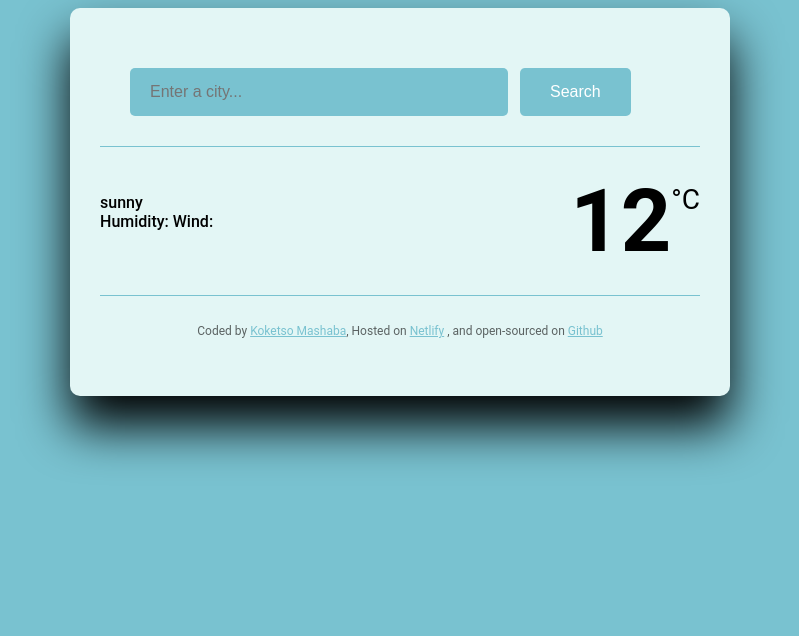
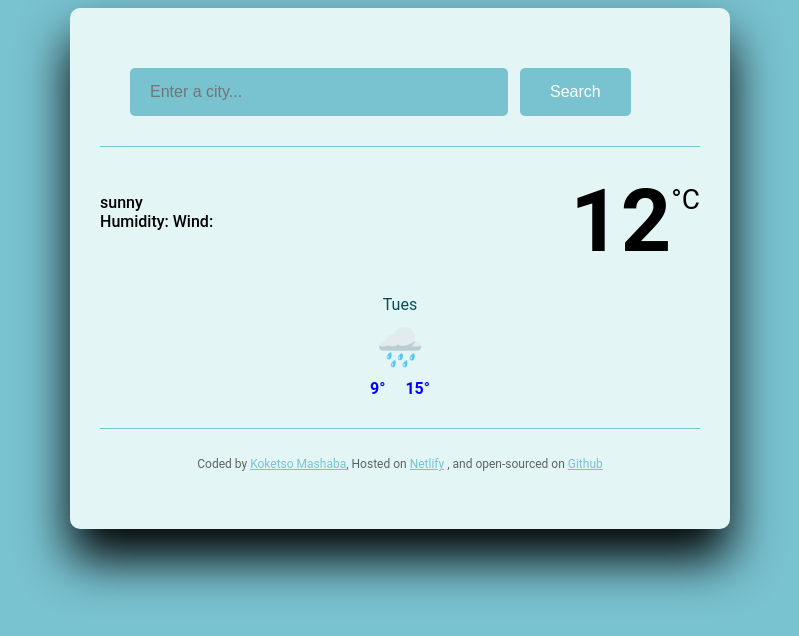
Before and after one commit to Itskoketso/KoketsoWeatherApp, a plain HTML site: page index.html in a window 1280 px wide. Shown: the whole page, without its empty margins (240-1039 px from the left). Drawn offline with nearby package versions, Linux system fonts and the light colour scheme.

Commit message:
Created forecast section in html and css.

```diff
--- a/index.html
+++ b/index.html
@@ -45,6 +45,16 @@
             <div class="weather-app-temp-unit">°C</div>
           </div>
         </div>
+        <div class="weather-forecast">
+          <div class="weather-forecast-day">
+            <div class="weather-forecast-date">Tues</div>
+            <div class="weather-forecast-icon">🌧️</div>
+            <div class="weather-forecast-temps">
+              <div class="weather-forecast-temp"><strong>9°</strong></div>
+              <div class="weather-forecast-temp"><strong>15°</strong></div>
+            </div>
+          </div>
+        </div>
       </main>
       <footer>
         Coded by
--- a/src/style.css
+++ b/src/style.css
@@ -71,6 +71,32 @@ main {
   height: 88px;
   margin-top: 22px;
 }
+.weather-forecast {
+  display: flex;
+  justify-content: space-around;
+  margin-top: 30px;
+}
+.weather-forecast-date {
+  text-align: center;
+  color: #034c5b;
+  font-size: 16px;
+  line-height: 20px;
+  margin-bottom: 10px;
+}
+.weather-forecast-icon {
+  font-size: 38px;
+  text-align: center;
+}
+.weather-forecast-temps {
+  text-align: center;
+  color: blue;
+  display: flex;
+  justify-content: center;
+  margin-top: 10px;
+}
+.weather-forecast-temp {
+  padding: 0 10px;
+}
 footer {
   border-top: 1px solid #79c2d0;
   padding: 28px;
```
